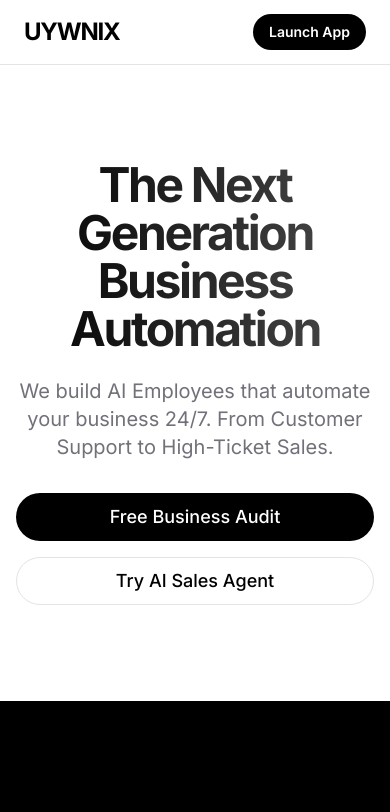
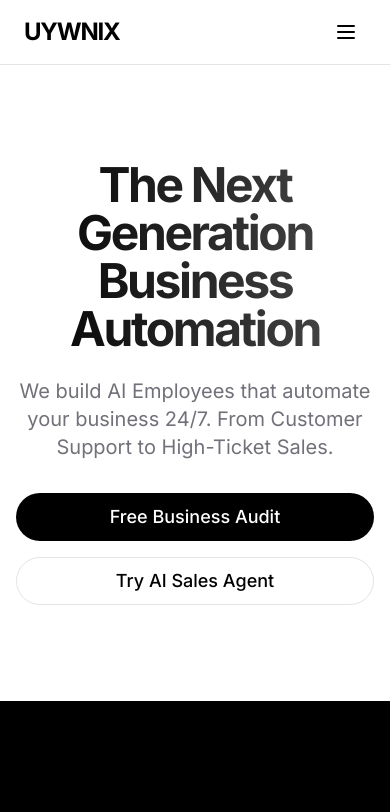
Before and after one commit to Tayyabhusayn/uywnix, a Next.js app: page / in a window 390 px wide. Shown: the top 812 px of the page. Built offline with nearby package versions, Linux system fonts and the light colour scheme.

Commit message:
Add Mobile Hamburger Menu

```diff
--- a/app/page.tsx
+++ b/app/page.tsx
@@ -1,7 +1,12 @@
+"use client";
+
+import { useState } from "react";
 import Link from "next/link";
 import RoiCalculator from "@/components/RoiCalculator";
 
 export default function Home() {
+  const [isMenuOpen, setIsMenuOpen] = useState(false);
+
   return (
     <main className="flex min-h-screen flex-col items-center justify-between">
       {/* Navigation */}
@@ -10,6 +15,8 @@ export default function Home() {
           <Link href="/" className="text-2xl font-bold tracking-tighter">
             UYWNIX
           </Link>
+
+          {/* Desktop Menu */}
           <div className="hidden md:flex space-x-8 text-sm font-medium">
             <Link href="/products/uywni" className="hover:text-primary/80 transition-colors">Social App</Link>
             <Link href="/services" className="hover:text-primary/80 transition-colors">Services</Link>
@@ -18,10 +25,39 @@ export default function Home() {
             <Link href="/newsroom" className="hover:text-primary/80 transition-colors">Newsroom</Link>
             <Link href="/contact" className="hover:text-primary/80 transition-colors">Contact</Link>
           </div>
-          <Link href="/products/uywni" className="bg-primary text-primary-foreground px-4 py-2 rounded-full text-sm font-semibold hover:opacity-90 transition-opacity">
+          <Link href="/products/uywni" className="hidden md:block bg-primary text-primary-foreground px-4 py-2 rounded-full text-sm font-semibold hover:opacity-90 transition-opacity">
             Launch App
           </Link>
+
+          {/* Mobile Menu Button */}
+          <button
+            className="md:hidden p-2 text-primary"
+            onClick={() => setIsMenuOpen(!isMenuOpen)}
+          >
+            {isMenuOpen ? (
+              <svg xmlns="http://www.w3.org/2000/svg" width="24" height="24" viewBox="0 0 24 24" fill="none" stroke="currentColor" strokeWidth="2" strokeLinecap="round" strokeLinejoin="round"><path d="M18 6 6 18"/><path d="m6 6 18 12"/></svg>
+            ) : (
+              <svg xmlns="http://www.w3.org/2000/svg" width="24" height="24" viewBox="0 0 24 24" fill="none" stroke="currentColor" strokeWidth="2" strokeLinecap="round" strokeLinejoin="round"><line x1="4" x2="20" y1="12" y2="12"/><line x1="4" x2="20" y1="6" y2="6"/><line x1="4" x2="20" y1="18" y2="18"/></svg>
+            )}
+          </button>
         </div>
+
+        {/* Mobile Dropdown */}
+        {isMenuOpen && (
+          <div className="md:hidden absolute top-16 left-0 w-full bg-background border-b border-border shadow-lg animate-in slide-in-from-top-5">
+            <div className="flex flex-col p-4 space-y-4 text-center">
+              <Link href="/products/uywni" className="py-2 hover:bg-secondary rounded-lg" onClick={() => setIsMenuOpen(false)}>Social App</Link>
+              <Link href="/services" className="py-2 hover:bg-secondary rounded-lg" onClick={() => setIsMenuOpen(false)}>Services</Link>
+              <Link href="/industries" className="py-2 hover:bg-secondary rounded-lg" onClick={() => setIsMenuOpen(false)}>Industries</Link>
+              <Link href="/ai-agent" className="py-2 hover:bg-secondary rounded-lg" onClick={() => setIsMenuOpen(false)}>AI Agent</Link>
+              <Link href="/newsroom" className="py-2 hover:bg-secondary rounded-lg" onClick={() => setIsMenuOpen(false)}>Newsroom</Link>
+              <Link href="/contact" className="py-2 hover:bg-secondary rounded-lg" onClick={() => setIsMenuOpen(false)}>Contact</Link>
+              <Link href="/products/uywni" className="bg-primary text-primary-foreground py-3 rounded-xl font-bold" onClick={() => setIsMenuOpen(false)}>
+                Launch App
+              </Link>
+            </div>
+          </div>
+        )}
       </nav>
 
       {/* Hero Section */}
```
